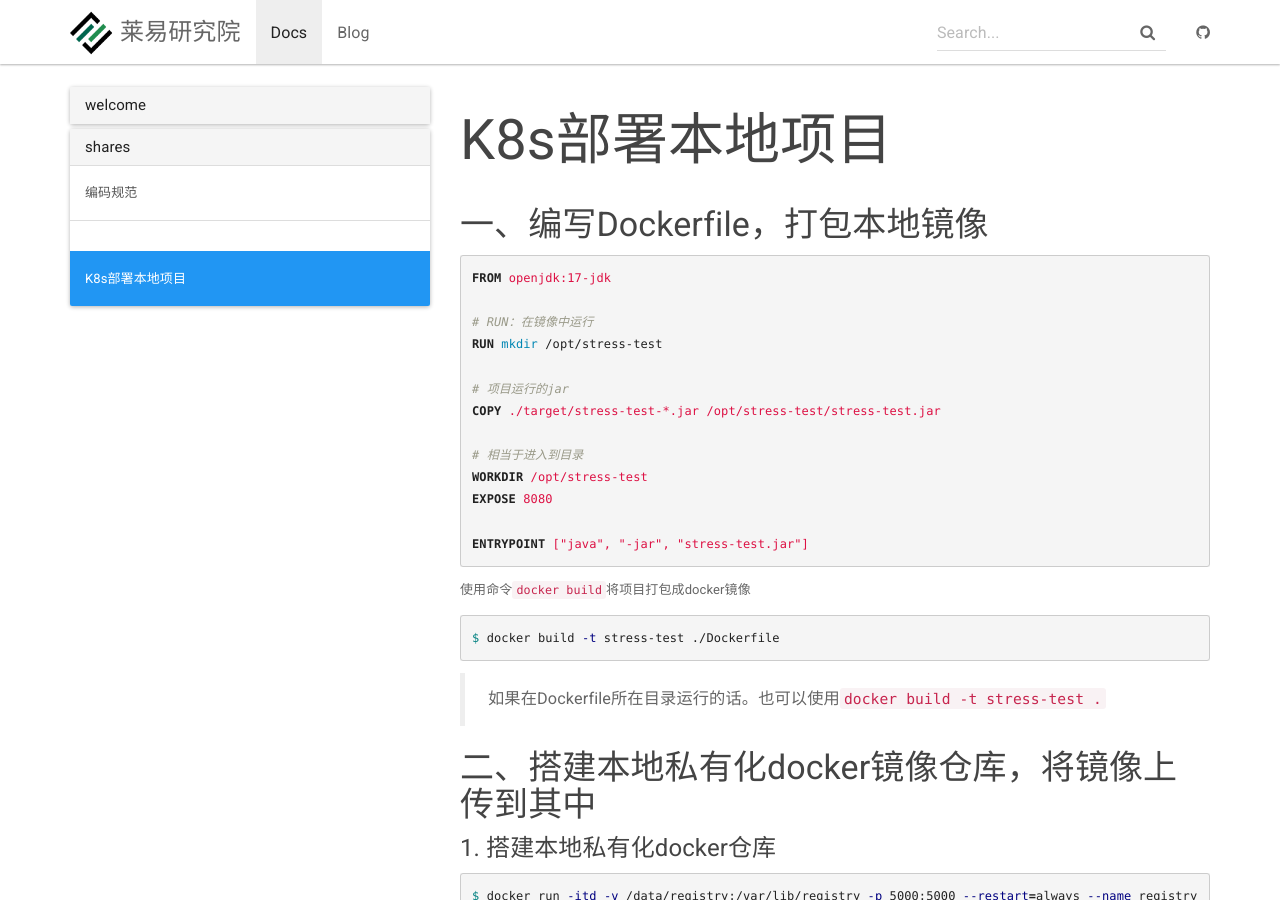
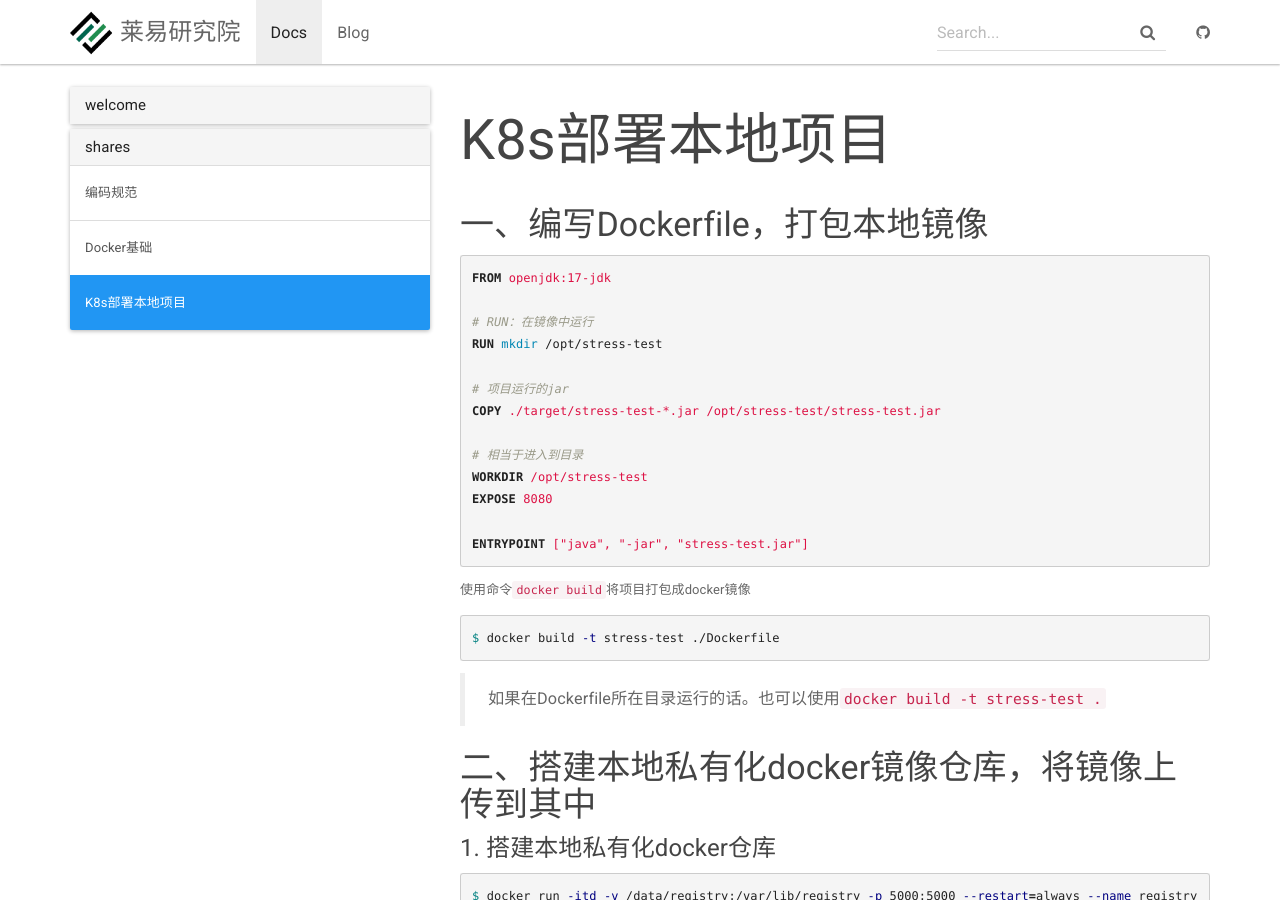
Before and after one commit to laiease/laiease.github.io, a Jekyll site: the page built from _docs/shares/shares-k8s-deploy-local.md, in a window 1280 px wide and 900 px high. Built offline with Jekyll 4.4.1, drawn with Linux system fonts in a browser that asks for light colours.

Commit message:
Update docs.yml

```diff
--- a/_data/docs.yml
+++ b/_data/docs.yml
@@ -5,5 +5,5 @@
 - title: shares
   docs:
   - shares-code
-  - introduce
+  - docker-introduce
   - shares-k8s-deploy-local
```
